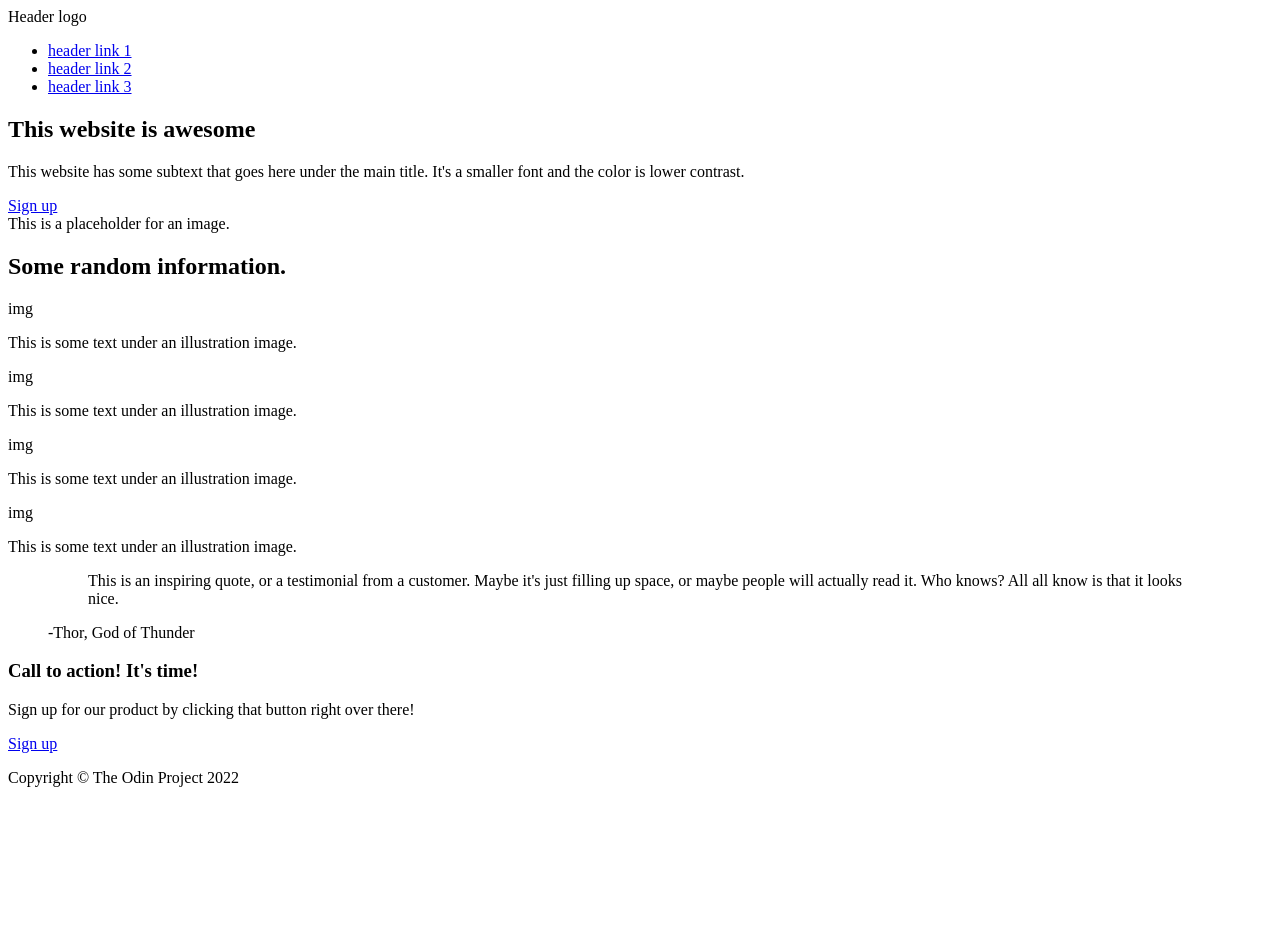
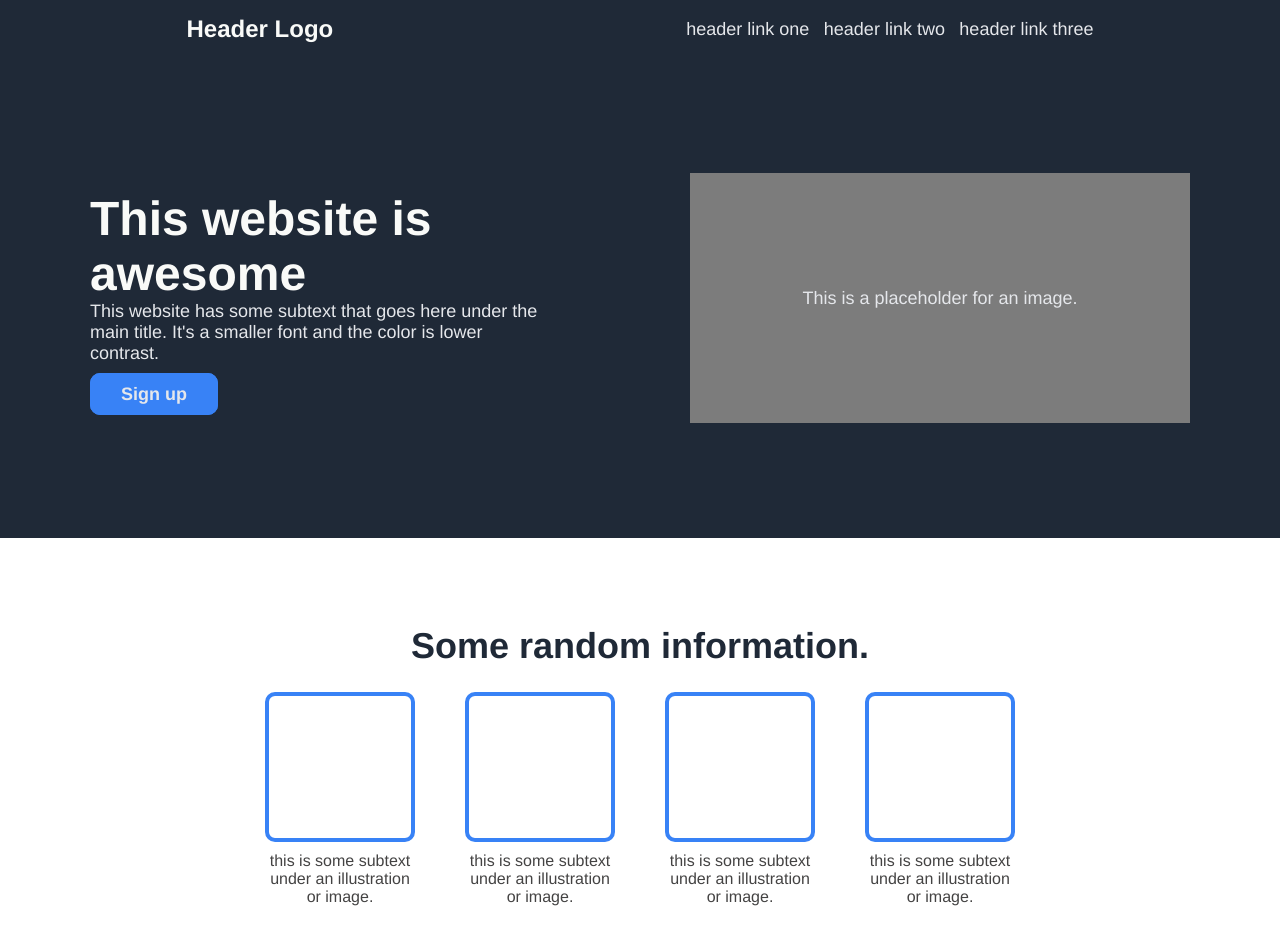
Before and after one commit to mtheus96/TOP-landing-page, a plain HTML site: page index.html in a window 1280 px wide. Shown: the top 934 px of the page. Before the commit the page ends 803 px from the top, so only its background shows below. Drawn offline with Linux system fonts and the light colour scheme.

Commit message:
finished project

```diff
--- a/index.html
+++ b/index.html
@@ -9,17 +9,17 @@
 </head>
 <body>
     <header class="header-section">
-        <div class="header-logo">Header logo</div>
+        <div class="header-logo">Header Logo</div>
         <nav>
             <ul>
-                <li><a href="#">header link 1</a></li>
-                <li><a href="#">header link 2</a></li>
-                <li><a href="#">header link 3</a></li>
+                <li><a href="#">header link one</a></li>
+                <li><a href="#">header link two</a></li>
+                <li><a href="#">header link three</a></li>
             </ul>
         </nav>
     </header>
 
-    <section class="first-section">
+    <section class="first-section section">
         <div class="hero-text">
             <h1>This website is awesome</h1>
             <p>This website has some subtext that goes here under the main title. It's a smaller font and the color is lower contrast.</p>
@@ -31,27 +31,29 @@
         </div>
     </section>
 
-    <section class="second-section">
+    <section class="second-section section">
         <h2>Some random information.</h2>
+        <div class="illustrations">
             <div class="illustration-box">
-            <div class="illustration-img">img</div>
-            <p>This is some text under an illustration image.</p>
+                <div class="illustration-img"></div>
+                <p>this is some subtext under an illustration or image.</p>
             </div>
             <div class="illustration-box">
-            <div class="illustration-img">img</div>
-            <p>This is some text under an illustration image.</p>
+                <div class="illustration-img"></div>
+                <p>this is some subtext under an illustration or image.</p>
             </div>
             <div class="illustration-box">
-            <div class="illustration-img">img</div>
-            <p>This is some text under an illustration image.</p>
+                <div class="illustration-img"></div>
+                <p>this is some subtext under an illustration or image.</p>
             </div>
             <div class="illustration-box">
-            <div class="illustration-img">img</div>
-            <p>This is some text under an illustration image.</p>
+                <div class="illustration-img"></div>
+                <p>this is some subtext under an illustration or image.</p>
+            </div>
         </div>
     </section>
 
-    <section class="third-section">
+    <section class="third-section section">
         <figure>
             <blockquote>
                 This is an inspiring quote, or a testimonial from a customer. Maybe it's just filling up space, or maybe people will actually read it. Who knows? All all know is that it looks nice.
@@ -60,12 +62,14 @@
         </figure>
     </section>
 
-    <section class="fourth-section">
+    <section class="fourth-section section">
+        <div class="box">
             <div class="call-action">
                 <h3>Call to action! It's time!</h3>
                 <p>Sign up for our product by clicking that button right over there!</p>
             </div>
             <a href="#">Sign up</a>
+        </div>
     </section>
 
     <footer>
--- a/style.css
+++ b/style.css
@@ -0,0 +1,191 @@
+* {
+    margin:0;
+    padding:0;
+    box-sizing:border-box;
+    font-family:Helvetica, Arial, sans-serif;
+}
+
+a {
+    text-decoration:none;
+}
+
+.section {
+    height:60vh;
+}
+.header-section {
+    display: flex;
+    justify-content:space-around;
+    align-items: center;
+    padding:15px;
+    background-color:#1F2937;
+}
+
+.header-logo {
+    font-size:24px;
+    font-weight: 900;
+    color:#F9FAF8;
+}
+
+nav > ul {
+    list-style-type: none;
+}
+nav > ul > li {
+    display:inline;
+    margin-left:10px;
+}
+nav > ul >li > a {
+    color:#E5E7EB;
+    font-size: 18px;
+}
+
+.first-section {
+    display: flex;
+    justify-content: center;
+    align-items: center;
+    background-color:#1F2937;
+}
+
+.hero-text {
+    width:450px;
+    margin-right:150px;
+}
+.hero-text > h1 {
+    font-size: 48px;
+    font-weight: 900;
+    color:#F9FAF8;
+}
+
+.hero-text > p {
+    font-size: 18px;
+    color:#E5E7EB;
+    margin-bottom: 20px;
+}
+
+.hero-text > a {
+    font-size: 18px;
+    color:#E5E7EB;
+    background-color:#3882f6;
+    border:1px solid #3882f6;
+    border-radius:10px;
+    padding:10px 30px;
+    font-weight: 900;
+}
+
+.placeholder-section {
+    display:flex;
+    width:500px;
+}
+
+.placeholder-img {
+    display:flex;
+    justify-content: center;
+    align-items: center;
+    color:#E5E7EB;
+    background-color:#7c7c7c;
+    width:100%;
+    height:250px;
+    font-size: 18px;
+}
+
+.second-section {
+    display:flex;
+    flex-direction: column;
+    justify-content: center;
+    align-items: center;
+    padding:50px;
+}
+
+.second-section > h2 {
+    font-size: 36px;
+    font-weight: bolder;
+    color:#1F2937;
+}
+
+.illustrations {
+    display:flex;
+    justify-content: center;
+    align-items: center;
+}
+
+.illustration-box {
+    width:150px;
+    margin:25px;
+}
+.illustration-img {
+    border:4px solid #3882f6;
+    border-radius: 10px;
+    height:150px;
+}
+
+.illustration-box > p {
+    margin-top:10px;
+    text-align: center;
+    color:#444343;
+}
+
+.third-section {
+    background-color:#E5E7EB;
+    display: flex;
+    justify-content: center;
+    align-items: center;
+}
+.third-section > figure {
+    width:50%;
+}
+.third-section > figure > blockquote {
+    color:#1F2937;
+    font-size: 36px;
+    font-style: italic;
+}
+
+.third-section > figure > figcaption {
+    font-weight: bold;
+    text-align: right;
+    color:#1F2937;
+    font-size: 24px;
+}
+
+.fourth-section {
+    display: flex;
+    justify-content: center;
+    align-items: center;
+}
+
+.box {
+    border: 1px solid #3882f6;
+    border-radius: 10px;
+    background-color:#3882f6;
+    color:#F9FAF8;
+    width:70%;
+    height: 150px;
+    display:flex;
+    justify-content: space-around;
+    align-items: center;
+}
+
+.call-action > h3 {
+    font-size: 24px;
+}
+
+.call-action > p {
+    font-size: 18px;
+}
+
+.box > a {
+    color:#F9FAF8;
+    border: 2px solid #F9FAF8;
+    border-radius: 10px;
+    padding:5px 30px;
+    font-size: 20px;
+    font-weight:bold;
+}
+
+footer {
+    background-color:#1F2937;
+    height:15vh;
+    display:flex;
+    justify-content: center;
+    align-items: center;
+    color:#F9FAF8;
+    font-size: 18px;
+}
```
Also changed, not shown: 1 other file. Lines whose indentation alone changed are shown as unchanged.
